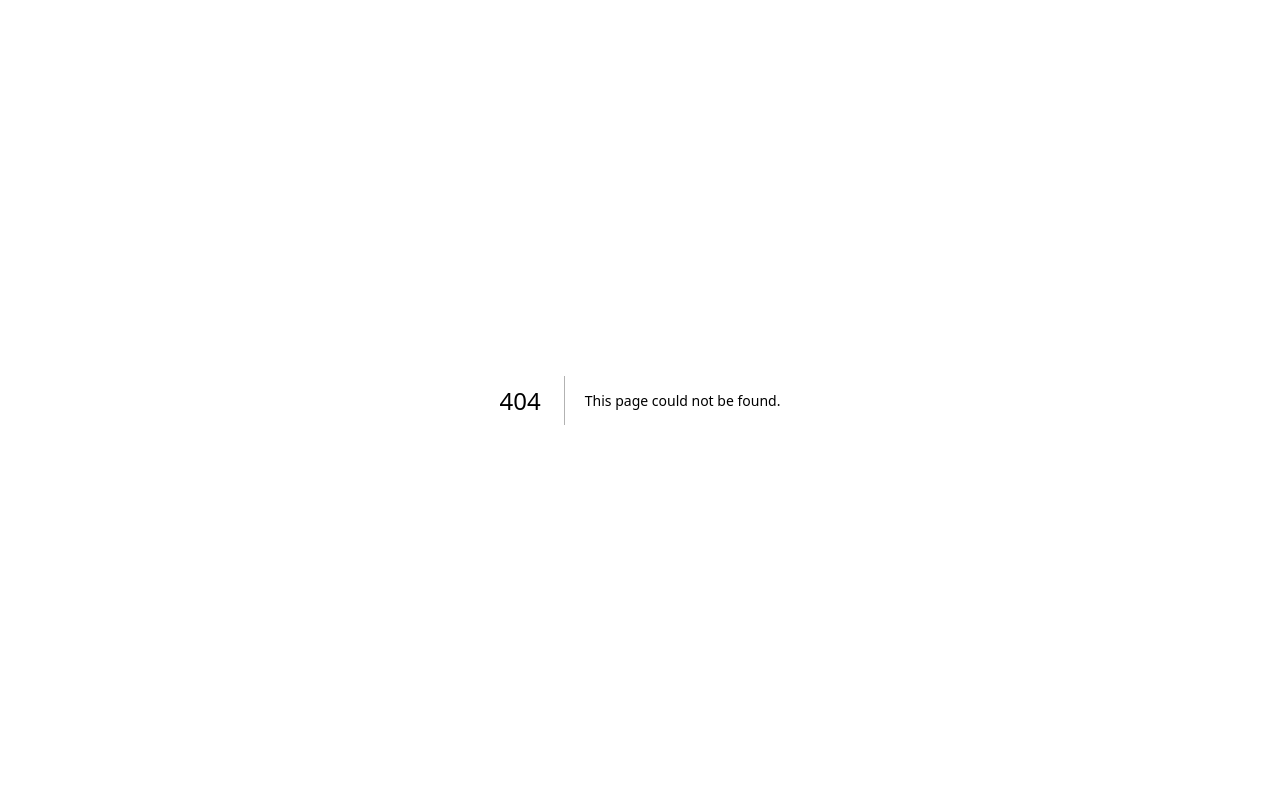
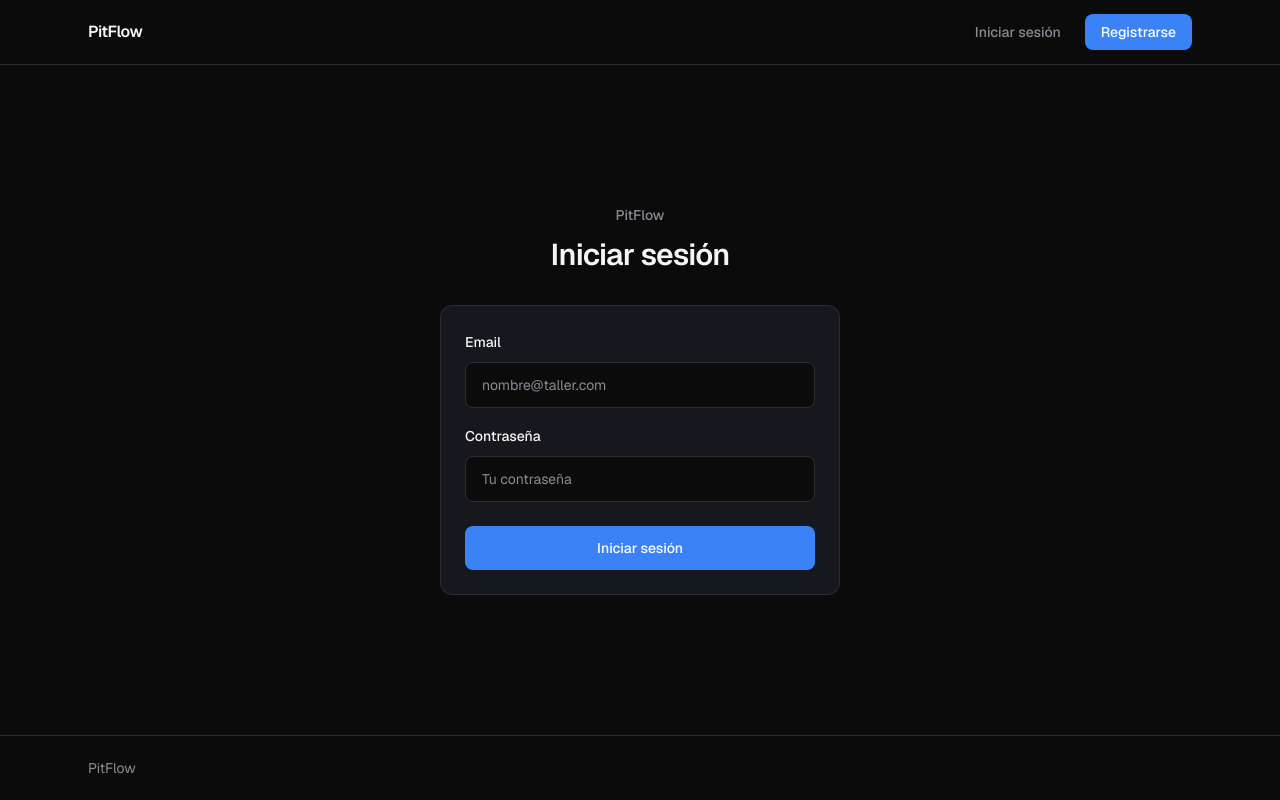
Before and after one commit to rafiki-51/pitflow-app, a Next.js app: page /login in a window 1280 px wide. Before the commit this address had no page. Built offline with nearby package versions, Linux system fonts and the light colour scheme; no server answers.

Commit message:
Add minimal Supabase login

```diff
--- /dev/null
+++ b/src/app/login/page.tsx
@@ -0,0 +1,19 @@
+import { LoginForm } from "@/components/forms/login-form";
+import { PublicLayout } from "@/components/layout/public-layout";
+
+export default function LoginPage() {
+  return (
+    <PublicLayout>
+      <section className="mx-auto flex w-full max-w-md flex-col justify-center px-6 py-16 sm:py-24">
+        <div className="mb-8 space-y-3 text-center">
+          <p className="text-sm font-medium text-muted">PitFlow</p>
+          <h1 className="text-3xl font-semibold tracking-tight text-foreground">
+            Iniciar sesión
+          </h1>
+        </div>
+
+        <LoginForm />
+      </section>
+    </PublicLayout>
+  );
+}
--- /dev/null
+++ b/src/components/forms/login-form.tsx
@@ -0,0 +1,146 @@
+"use client";
+
+import { FormEvent, useState } from "react";
+import {
+  getProfileByUserId,
+  signInWithPassword,
+  signOut,
+} from "@/services/auth-service";
+import type { UserRole } from "@/types/auth";
+
+type AuthenticatedProfile = {
+  full_name: string;
+  role: UserRole;
+};
+
+export function LoginForm() {
+  const [email, setEmail] = useState("");
+  const [password, setPassword] = useState("");
+  const [loading, setLoading] = useState(false);
+  const [error, setError] = useState("");
+  const [profile, setProfile] = useState<AuthenticatedProfile | null>(null);
+
+  async function handleSubmit(event: FormEvent<HTMLFormElement>) {
+    event.preventDefault();
+    setLoading(true);
+    setError("");
+
+    const { data, error: signInError } = await signInWithPassword(
+      email,
+      password,
+    );
+
+    if (signInError) {
+      setLoading(false);
+      setError("No se pudo iniciar sesión. Revisa tus credenciales.");
+      return;
+    }
+
+    if (!data.user) {
+      setLoading(false);
+      setError("La sesión fue creada, pero no se recibió un usuario válido.");
+      return;
+    }
+
+    try {
+      const currentProfile = await getProfileByUserId(data.user.id);
+      setProfile({
+        full_name: currentProfile.full_name,
+        role: currentProfile.role,
+      });
+    } catch (profileError) {
+      await signOut();
+      setError(
+        profileError instanceof Error
+          ? profileError.message
+          : "La sesión existe, pero no hay un perfil activo asociado.",
+      );
+    } finally {
+      setLoading(false);
+    }
+  }
+
+  async function handleSignOut() {
+    setLoading(true);
+    setError("");
+    await signOut();
+    setProfile(null);
+    setPassword("");
+    setLoading(false);
+  }
+
+  if (profile) {
+    return (
+      <div className="rounded-lg border border-border bg-surface p-6">
+        <div className="space-y-3">
+          <p className="text-sm font-medium text-accent">Sesión iniciada</p>
+          <div>
+            <p className="text-lg font-semibold text-foreground">
+              {profile.full_name}
+            </p>
+            <p className="text-sm text-muted">Rol: {profile.role}</p>
+          </div>
+          <p className="text-sm leading-6 text-muted">
+            El acceso privado se habilitará en el siguiente paso.
+          </p>
+        </div>
+
+        <button
+          type="button"
+          onClick={handleSignOut}
+          disabled={loading}
+          className="mt-6 w-full rounded-md border border-border bg-surface-muted px-4 py-3 text-sm font-medium text-foreground transition-colors hover:bg-surface disabled:cursor-not-allowed disabled:opacity-60"
+        >
+          Cerrar sesión
+        </button>
+      </div>
+    );
+  }
+
+  return (
+    <form
+      onSubmit={handleSubmit}
+      className="rounded-lg border border-border bg-surface p-6"
+    >
+      <div className="space-y-4">
+        <label className="block">
+          <span className="text-sm font-medium text-foreground">Email</span>
+          <input
+            type="email"
+            value={email}
+            onChange={(event) => setEmail(event.target.value)}
+            required
+            autoComplete="email"
+            className="mt-2 w-full rounded-md border border-border bg-background px-4 py-3 text-sm text-foreground outline-none transition-colors placeholder:text-muted focus:border-accent"
+            placeholder="nombre@taller.com"
+          />
+        </label>
+
+        <label className="block">
+          <span className="text-sm font-medium text-foreground">
+            Contraseña
+          </span>
+          <input
+            type="password"
+            value={password}
+            onChange={(event) => setPassword(event.target.value)}
+            required
+            autoComplete="current-password"
+            className="mt-2 w-full rounded-md border border-border bg-background px-4 py-3 text-sm text-foreground outline-none transition-colors placeholder:text-muted focus:border-accent"
+            placeholder="Tu contraseña"
+          />
+        </label>
+      </div>
+
+      {error ? <p className="mt-4 text-sm text-red-400">{error}</p> : null}
+
+      <button
+        type="submit"
+        disabled={loading}
+        className="mt-6 w-full rounded-md bg-accent px-4 py-3 text-sm font-medium text-accent-foreground transition-colors hover:bg-accent/90 disabled:cursor-not-allowed disabled:opacity-60"
+      >
+        {loading ? "Iniciando sesión..." : "Iniciar sesión"}
+      </button>
+    </form>
+  );
+}
--- /dev/null
+++ b/src/services/auth-service.ts
@@ -0,0 +1,63 @@
+import { createClient } from "@/lib/supabase/client";
+import type { UserRole } from "@/types/auth";
+
+type UserProfile = {
+  id: string;
+  full_name: string;
+  role: UserRole;
+};
+
+export async function signInWithPassword(email: string, password: string) {
+  const supabase = createClient();
+
+  return supabase.auth.signInWithPassword({
+    email,
+    password,
+  });
+}
+
+export async function getProfileByUserId(userId: string): Promise<UserProfile> {
+  const supabase = createClient();
+
+  const { data, error } = await supabase
+    .from("profiles")
+    .select("id, full_name, role")
+    .eq("id", userId)
+    .is("deleted_at", null)
+    .single();
+
+  if (error) {
+    throw new Error(`Could not load active profile: ${error.message}`);
+  }
+
+  if (!data) {
+    throw new Error("No active profile found");
+  }
+
+  return data as UserProfile;
+}
+
+export async function getCurrentProfile(): Promise<UserProfile> {
+  const supabase = createClient();
+
+  const {
+    data: { user },
+    error: userError,
+  } = await supabase.auth.getUser();
+
+  if (userError) {
+    throw new Error(`Could not load authenticated user: ${userError.message}`);
+  }
+
+  if (!user) {
+    throw new Error("No authenticated user found");
+  }
+
+  return getProfileByUserId(user.id);
+}
+
+export async function signOut() {
+  const supabase = createClient();
+
+  return supabase.auth.signOut();
+}
```
